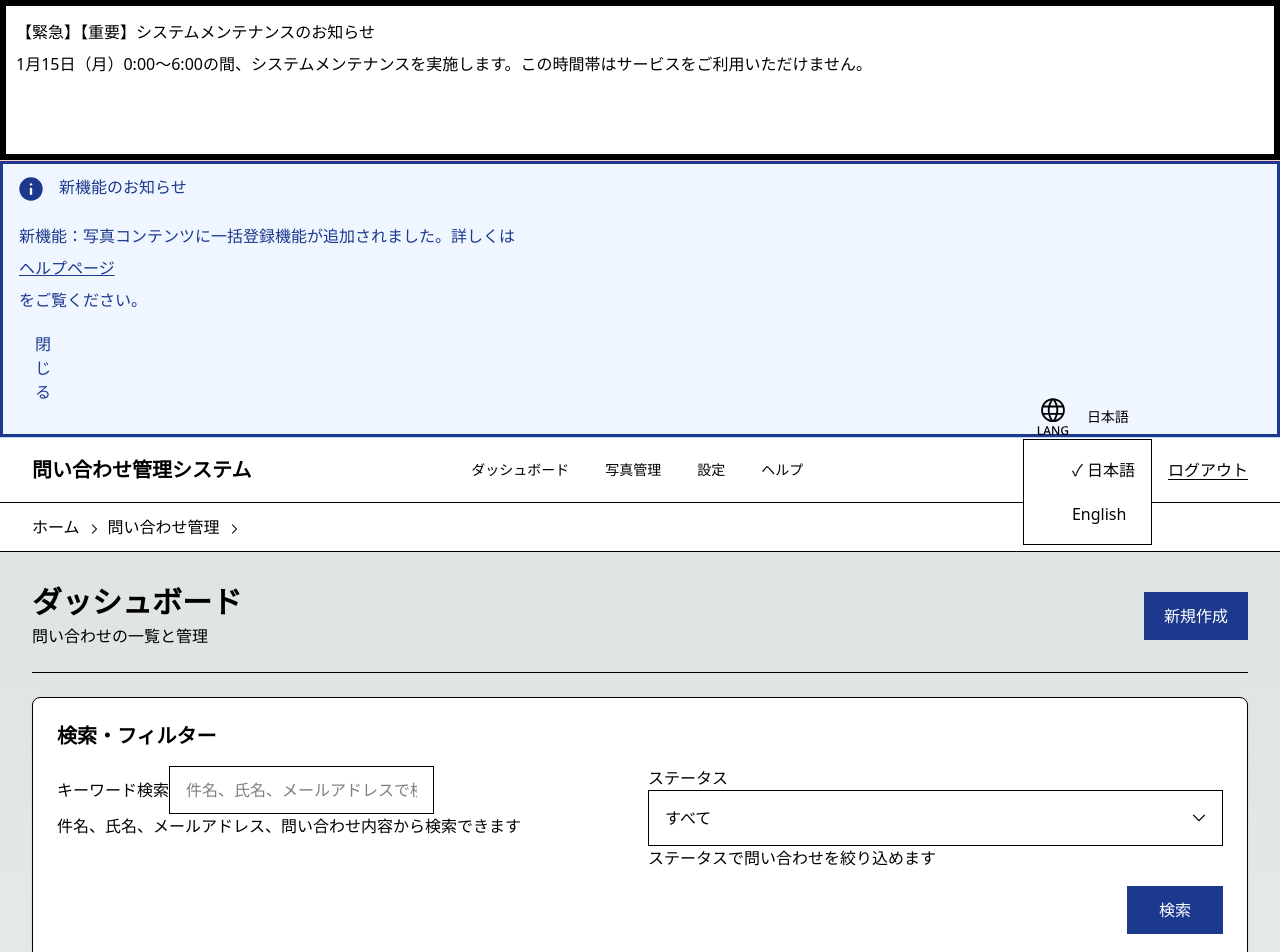
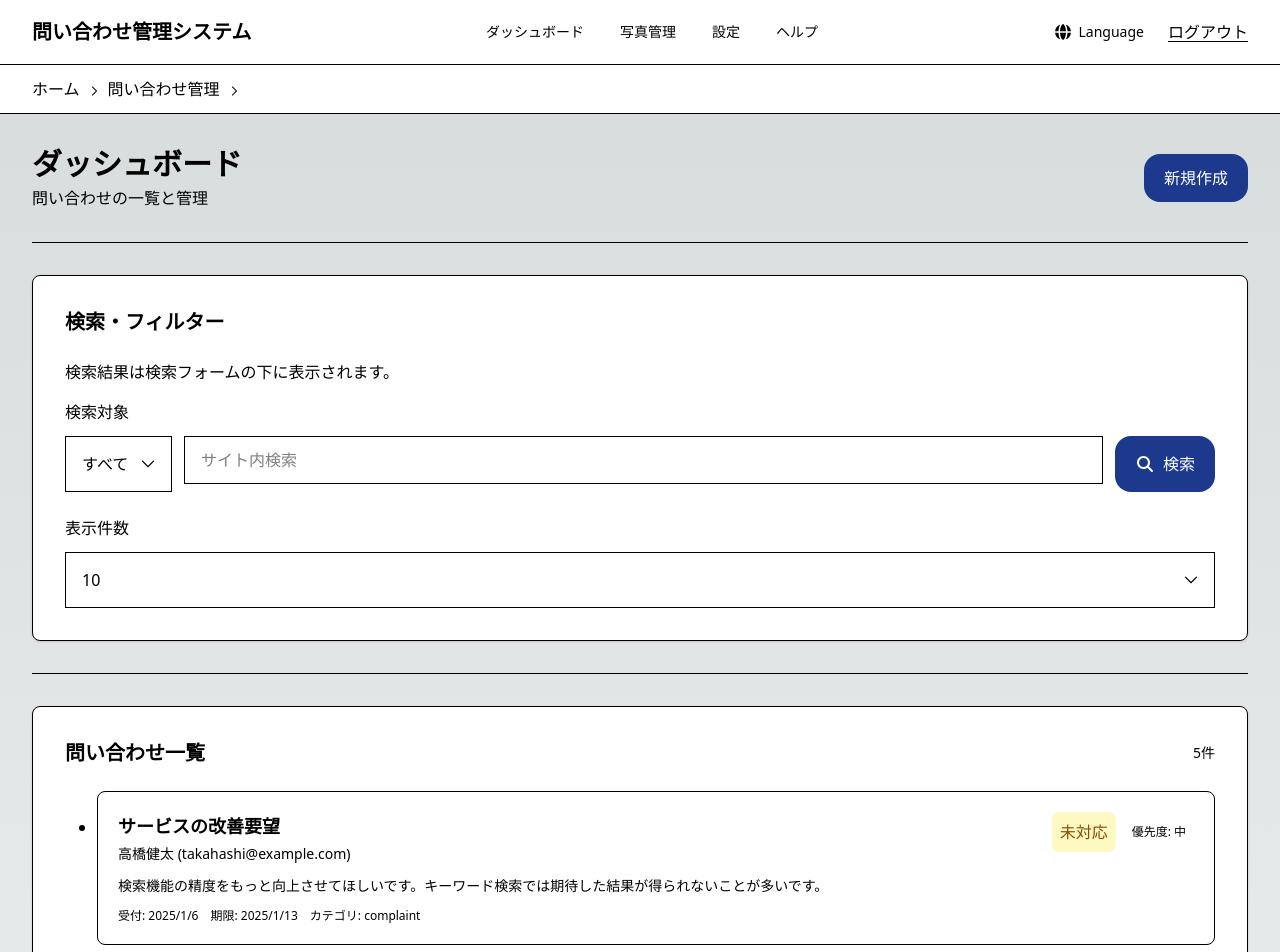
Before and after one commit to FooQoo/next-starter, a Next.js app: page /inquiry in a window 1280 px wide. Shown: the top 952 px of the page. Built offline with nearby package versions, Linux system fonts and the light colour scheme; what @heroui/react would draw is missing.

Commit message:
style: update spacing and padding for various components

```diff
--- a/src/app/inquiry/help/page.tsx
+++ b/src/app/inquiry/help/page.tsx
@@ -15,7 +15,7 @@ import {
 
 export default function HelpPage() {
   return (
-    <div className="space-y-6">
+    <div className="space-y-8">
       {/* ヘッダー */}
       <div>
         <h1 className="text-3xl font-bold text-sea-900">
@@ -29,18 +29,18 @@ export default function HelpPage() {
       <Divider />
 
       {/* クイックスタートガイド */}
-      <div className="bg-white p-6 rounded-lg shadow-sm border border-solid-gray-200">
-        <h2 className="text-2xl font-semibold text-sea-900 mb-4">
+      <div className="bg-white p-8 rounded-lg shadow-sm border border-solid-gray-200">
+        <h2 className="text-2xl font-semibold text-sea-900 mb-6">
           クイックスタートガイド
         </h2>
-        <div className="space-y-4">
+        <div className="space-y-6">
           <Blockquote>
             このガイドでは、問い合わせ管理システムの基本的な使い方を説明します。
             初めてご利用の方は、以下の手順に従って操作してください。
           </Blockquote>
 
-          <div className="mt-4">
-            <h3 className="font-semibold text-lg text-sea-800 mb-2">
+          <div>
+            <h3 className="font-semibold text-lg text-sea-800 mb-3">
               1. 新しい問い合わせを作成する
             </h3>
             <Ol className="ml-6 space-y-2">
@@ -52,8 +52,8 @@ export default function HelpPage() {
             </Ol>
           </div>
 
-          <div className="mt-4">
-            <h3 className="font-semibold text-lg text-sea-800 mb-2">
+          <div>
+            <h3 className="font-semibold text-lg text-sea-800 mb-3">
               2. 問い合わせを検索・フィルターする
             </h3>
             <Ol className="ml-6 space-y-2">
@@ -64,8 +64,8 @@ export default function HelpPage() {
             </Ol>
           </div>
 
-          <div className="mt-4">
-            <h3 className="font-semibold text-lg text-sea-800 mb-2">
+          <div>
+            <h3 className="font-semibold text-lg text-sea-800 mb-3">
               3. 問い合わせに対応する
             </h3>
             <Ol className="ml-6 space-y-2">
@@ -82,12 +82,12 @@ export default function HelpPage() {
       <Divider />
 
       {/* よくある質問 */}
-      <div className="bg-white p-6 rounded-lg shadow-sm border border-solid-gray-200">
-        <h2 className="text-2xl font-semibold text-sea-900 mb-4">
+      <div className="bg-white p-8 rounded-lg shadow-sm border border-solid-gray-200">
+        <h2 className="text-2xl font-semibold text-sea-900 mb-6">
           よくある質問（FAQ）
         </h2>
 
-        <div className="space-y-2">
+        <div className="space-y-3">
           {/* 基本操作に関するFAQ */}
           <Accordion>
             <AccordionSummary>
@@ -251,8 +251,8 @@ export default function HelpPage() {
       <Divider />
 
       {/* 追加情報 */}
-      <div className="bg-white p-6 rounded-lg shadow-sm border border-solid-gray-200">
-        <h2 className="text-2xl font-semibold text-sea-900 mb-4">追加情報</h2>
+      <div className="bg-white p-8 rounded-lg shadow-sm border border-solid-gray-200">
+        <h2 className="text-2xl font-semibold text-sea-900 mb-6">追加情報</h2>
 
         <Disclosure>
           <DisclosureSummary>システム要件</DisclosureSummary>
--- a/src/app/inquiry/layout.tsx
+++ b/src/app/inquiry/layout.tsx
@@ -1,6 +1,6 @@
 'use client';
 
-import { ReactNode, useState } from 'react';
+import { ReactNode, useState, useRef, useEffect } from 'react';
 import Link from 'next/link';
 import { usePathname } from 'next/navigation';
 import {
@@ -13,16 +13,10 @@ import {
   LanguageSelectorButton,
   LanguageSelectorMenu,
   LanguageSelectorMenuItem,
-  LanguageSelectorGlobeWithLabelIcon,
   UtilityLink,
-  NotificationBanner,
-  NotificationBannerBody,
-  NotificationBannerClose,
-  EmergencyBanner,
-  EmergencyBannerHeading,
-  EmergencyBannerBody,
-  EmergencyBannerButton,
 } from '@/components/atoms/digital-go-jp';
+import { FontAwesomeIcon } from '@fortawesome/react-fontawesome';
+import { faGlobe } from '@fortawesome/free-solid-svg-icons';
 import { ScrollToTopButton } from '@/components/atoms/digital-go-jp/v1/ScrollToTopButton';
 
 interface LayoutProps {
@@ -32,9 +26,29 @@ interface LayoutProps {
 export default function InquiryLayout({ children }: LayoutProps) {
   const pathname = usePathname();
   const [isMobileMenuOpen, setIsMobileMenuOpen] = useState(false);
-  const [isNotificationVisible, setIsNotificationVisible] = useState(true);
-  const [isEmergencyVisible, setIsEmergencyVisible] = useState(true);
   const [currentLanguage, setCurrentLanguage] = useState('ja');
+  const [isLanguageMenuOpen, setIsLanguageMenuOpen] = useState(false);
+  const languageSelectorRef = useRef<HTMLDivElement>(null);
+
+  // メニュー外クリック時の閉じる処理
+  useEffect(() => {
+    const handleClickOutside = (event: MouseEvent) => {
+      if (
+        languageSelectorRef.current &&
+        !languageSelectorRef.current.contains(event.target as Node)
+      ) {
+        setIsLanguageMenuOpen(false);
+      }
+    };
+
+    if (isLanguageMenuOpen) {
+      document.addEventListener('mousedown', handleClickOutside);
+    }
+
+    return () => {
+      document.removeEventListener('mousedown', handleClickOutside);
+    };
+  }, [isLanguageMenuOpen]);
 
   // パスからパンくずリストを生成
   const getBreadcrumbs = () => {
@@ -77,45 +91,6 @@ export default function InquiryLayout({ children }: LayoutProps) {
 
   return (
     <div className="min-h-screen flex flex-col bg-solid-gray-50">
-      {/* 緊急バナー */}
-      {isEmergencyVisible && (
-        <div className="bg-red-50 border-b border-red-200">
-          <EmergencyBanner>
-            <EmergencyBannerHeading level="h2">
-              【重要】システムメンテナンスのお知らせ
-            </EmergencyBannerHeading>
-            <EmergencyBannerBody>
-              1月15日（月）0:00〜6:00の間、システムメンテナンスを実施します。この時間帯はサービスをご利用いただけません。
-            </EmergencyBannerBody>
-            <EmergencyBannerButton onClick={() => setIsEmergencyVisible(false)}>
-              閉じる
-            </EmergencyBannerButton>
-          </EmergencyBanner>
-        </div>
-      )}
-
-      {/* 通知バナー */}
-      {isNotificationVisible && (
-        <div className="bg-blue-50 border-b border-blue-200">
-          <NotificationBanner
-            bannerStyle="standard"
-            type="info1"
-            title="新機能のお知らせ"
-          >
-            <NotificationBannerBody>
-              新機能：写真コンテンツに一括登録機能が追加されました。詳しくは
-              <Link href="/inquiry/help" className="underline">
-                ヘルプページ
-              </Link>
-              をご覧ください。
-            </NotificationBannerBody>
-            <NotificationBannerClose
-              onClick={() => setIsNotificationVisible(false)}
-            />
-          </NotificationBanner>
-        </div>
-      )}
-
       {/* ヘッダー */}
       <header className="bg-white border-b border-solid-gray-200 sticky top-0 z-50">
         <div className="max-w-7xl mx-auto px-4 sm:px-6 lg:px-8">
@@ -153,28 +128,36 @@ export default function InquiryLayout({ children }: LayoutProps) {
 
             {/* ユーティリティリンク */}
             <div className="flex items-center space-x-4">
-              <LanguageSelector>
+              <LanguageSelector ref={languageSelectorRef}>
                 <LanguageSelectorButton
                   aria-label="言語を選択"
-                  className="flex items-center space-x-2"
+                  aria-expanded={isLanguageMenuOpen}
+                  onClick={() => setIsLanguageMenuOpen(!isLanguageMenuOpen)}
+                  className="flex items-center gap-1.5 pr-2"
                 >
-                  <LanguageSelectorGlobeWithLabelIcon />
-                  <span className="text-sm">
-                    {currentLanguage === 'ja' ? '日本語' : 'English'}
-                  </span>
+                  <FontAwesomeIcon icon={faGlobe} className="w-4 h-4" />
+                  <span className="text-sm">Language</span>
                 </LanguageSelectorButton>
-                <LanguageSelectorMenu>
+                {isLanguageMenuOpen && (
+                  <LanguageSelectorMenu className="absolute top-full right-0 mt-1 z-50">
                     <LanguageSelectorMenuItem
-                    onClick={() => setCurrentLanguage('ja')}
+                      onClick={() => {
+                        setCurrentLanguage('ja');
+                        setIsLanguageMenuOpen(false);
+                      }}
                     >
                       {currentLanguage === 'ja' ? '✓ ' : ''}日本語
                     </LanguageSelectorMenuItem>
                     <LanguageSelectorMenuItem
-                    onClick={() => setCurrentLanguage('en')}
+                      onClick={() => {
+                        setCurrentLanguage('en');
+                        setIsLanguageMenuOpen(false);
+                      }}
                     >
                       {currentLanguage === 'en' ? '✓ ' : ''}English
                     </LanguageSelectorMenuItem>
                   </LanguageSelectorMenu>
+                )}
               </LanguageSelector>
               <UtilityLink href="/" className="hidden sm:block">
                 ログアウト
--- a/src/app/inquiry/page.tsx
+++ b/src/app/inquiry/page.tsx
@@ -2,6 +2,8 @@
 
 import { useEffect, useState } from 'react';
 import Link from 'next/link';
+import { FontAwesomeIcon } from '@fortawesome/react-fontawesome';
+import { faMagnifyingGlass } from '@fortawesome/free-solid-svg-icons';
 import {
   Button,
   Input,
@@ -157,7 +159,7 @@ export default function InquiryDashboard() {
   const currentInquiries = filteredInquiries.slice(startIndex, endIndex);
 
   return (
-    <div className="space-y-6">
+    <div className="space-y-8">
       {/* ヘッダー */}
       <div className="flex flex-col sm:flex-row justify-between items-start sm:items-center gap-4">
         <div>
@@ -174,50 +176,56 @@ export default function InquiryDashboard() {
       <Divider />
 
       {/* 検索・フィルターセクション */}
-      <div className="bg-white p-6 rounded-lg shadow-sm border border-solid-gray-200">
-        <h2 className="text-xl font-semibold text-sea-900 mb-4">
+      <div className="bg-white p-8 rounded-lg shadow-sm border border-solid-gray-200">
+        <h2 className="text-xl font-semibold text-sea-900 mb-6">
           検索・フィルター
         </h2>
-        <div className="space-y-4">
-          <div className="grid grid-cols-1 md:grid-cols-2 gap-4">
-            {/* 検索ボックス */}
-            <div>
-              <Label htmlFor="search">キーワード検索</Label>
-              <Input
-                id="search"
-                type="text"
-                placeholder="件名、氏名、メールアドレスで検索"
-                value={searchQuery}
-                onChange={(e) => setSearchQuery(e.target.value)}
-                onKeyPress={(e) => e.key === 'Enter' && handleSearch()}
-                blockSize="md"
-              />
-              <SupportText>
-                件名、氏名、メールアドレス、問い合わせ内容から検索できます
-              </SupportText>
-            </div>
+        <div className="space-y-6">
+          <SupportText className="mb-4">
+            検索結果は検索フォームの下に表示されます。
+          </SupportText>
 
-            {/* ステータスフィルター */}
-            <div>
-              <Label htmlFor="status-filter">ステータス</Label>
+          {/* 検索対象 */}
+          <div>
+            <Label className="mb-3 block">検索対象</Label>
+            <div className="flex gap-3">
               <Select
                 id="status-filter"
                 value={statusFilter}
                 onChange={handleStatusFilterChange}
+                className="w-40"
               >
                 <option value="all">すべて</option>
                 <option value="pending">未対応</option>
                 <option value="in-progress">対応中</option>
                 <option value="completed">完了</option>
               </Select>
-              <SupportText>ステータスで問い合わせを絞り込めます</SupportText>
+              <Input
+                id="search"
+                type="text"
+                placeholder="サイト内検索"
+                value={searchQuery}
+                onChange={(e) => setSearchQuery(e.target.value)}
+                onKeyPress={(e) => e.key === 'Enter' && handleSearch()}
+                blockSize="md"
+                className="flex-1"
+              />
+              <Button size="md" variant="solid-fill" onClick={handleSearch}>
+                <FontAwesomeIcon icon={faMagnifyingGlass} className="mr-2" />
+                検索
+              </Button>
             </div>
           </div>
 
-          <div className="flex justify-end">
-            <Button size="md" variant="solid-fill" onClick={handleSearch}>
-              検索
-            </Button>
+          {/* 表示件数 */}
+          <div>
+            <Label className="mb-3 block">表示件数</Label>
+            <Select className="w-40">
+              <option value="10">10</option>
+              <option value="20">20</option>
+              <option value="50">50</option>
+              <option value="100">100</option>
+            </Select>
           </div>
         </div>
       </div>
@@ -225,8 +233,8 @@ export default function InquiryDashboard() {
       <Divider />
 
       {/* 問い合わせ一覧 */}
-      <div className="bg-white p-6 rounded-lg shadow-sm border border-solid-gray-200">
-        <div className="flex justify-between items-center mb-4">
+      <div className="bg-white p-8 rounded-lg shadow-sm border border-solid-gray-200">
+        <div className="flex justify-between items-center mb-6">
           <h2 className="text-xl font-semibold text-sea-900">問い合わせ一覧</h2>
           <span className="text-sm text-solid-gray-600">
             {filteredInquiries.length}件
@@ -242,15 +250,15 @@ export default function InquiryDashboard() {
             問い合わせが見つかりませんでした
           </div>
         ) : (
-          <div className="space-y-4">
-            <Ul className="space-y-3">
+          <div className="space-y-6">
+            <Ul className="space-y-4">
               {currentInquiries.map((inquiry) => (
                 <li
                   key={inquiry.id}
-                  className="border border-solid-gray-200 rounded-lg p-4 hover:bg-solid-gray-50 transition-colors"
+                  className="border border-solid-gray-200 rounded-lg p-5 hover:bg-solid-gray-50 transition-colors"
                 >
                   <Link href={`/inquiry/${inquiry.id}`}>
-                    <div className="space-y-2">
+                    <div className="space-y-3">
                       <div className="flex flex-col sm:flex-row sm:justify-between sm:items-start gap-2">
                         <div className="flex-1">
                           <h3 className="font-semibold text-sea-900 text-lg">
@@ -345,11 +353,11 @@ export default function InquiryDashboard() {
       <Divider />
 
       {/* FAQセクション */}
-      <div className="bg-white p-6 rounded-lg shadow-sm border border-solid-gray-200">
-        <h2 className="text-xl font-semibold text-sea-900 mb-4">
+      <div className="bg-white p-8 rounded-lg shadow-sm border border-solid-gray-200">
+        <h2 className="text-xl font-semibold text-sea-900 mb-6">
           よくある質問
         </h2>
-        <div className="space-y-2">
+        <div className="space-y-3">
           <Accordion>
             <AccordionSummary>
               問い合わせのステータスを変更するには？
--- a/src/components/atoms/digital-go-jp/Button/Button.tsx
+++ b/src/components/atoms/digital-go-jp/Button/Button.tsx
@@ -54,10 +54,10 @@ export const buttonVariantStyle: { [key in ButtonVariant]: string } = {
 };
 
 export const buttonSizeStyle: { [key in ButtonSize]: string } = {
-  lg: 'min-w-[calc(136/16*1rem)] min-h-14 rounded-8 px-4 py-3 text-oln-16B-100',
-  md: 'min-w-24 min-h-12 rounded-8 px-4 py-2 text-oln-16B-100',
-  sm: 'relative min-w-20 min-h-9 rounded-6 px-3 py-0.5 text-oln-16B-100 after:absolute after:inset-x-0 after:-inset-y-full after:m-auto after:h-[44px]',
-  xs: 'relative min-w-18 min-h-7 rounded-4 px-2 py-0.5 text-oln-14B-100 after:absolute after:inset-x-0 after:-inset-y-full after:m-auto after:h-[44px]',
+  lg: 'min-w-[calc(136/16*1rem)] min-h-14 rounded-16 px-4 py-3 text-oln-16B-100',
+  md: 'min-w-24 min-h-12 rounded-16 px-4 py-2 text-oln-16B-100',
+  sm: 'relative min-w-20 min-h-9 rounded-12 px-3 py-0.5 text-oln-16B-100 after:absolute after:inset-x-0 after:-inset-y-full after:m-auto after:h-[44px]',
+  xs: 'relative min-w-18 min-h-7 rounded-8 px-2 py-0.5 text-oln-14B-100 after:absolute after:inset-x-0 after:-inset-y-full after:m-auto after:h-[44px]',
 };
 
 export type ButtonProps = {
@@ -95,6 +95,7 @@ export const Button = forwardRef<HTMLButtonElement, ButtonProps>(
       <button
         className={classNames}
         onClick={props['aria-disabled'] ? handleDisabled : props.onClick}
+        style={{ borderRadius: '16px', ...props.style }}
         {...rest}
         ref={ref}
       >
--- a/src/components/atoms/digital-go-jp/LanguageSelector/LanguageSelector.tsx
+++ b/src/components/atoms/digital-go-jp/LanguageSelector/LanguageSelector.tsx
@@ -1,13 +1,18 @@
-import type { ComponentProps } from 'react';
+import { forwardRef, type ComponentProps } from 'react';
 
 export type LanguageSelectorProps = ComponentProps<'div'>;
 
-export const LanguageSelector = (props: LanguageSelectorProps) => {
+export const LanguageSelector = forwardRef<
+  HTMLDivElement,
+  LanguageSelectorProps
+>((props, ref) => {
   const { children, className, ...rest } = props;
 
   return (
-    <div className={`group relative ${className ?? ''}`} {...rest}>
+    <div className={`group relative ${className ?? ''}`} ref={ref} {...rest}>
       {children}
     </div>
   );
-};
+});
+
+LanguageSelector.displayName = 'LanguageSelector';
--- a/src/components/atoms/digital-go-jp/LanguageSelector/parts/Button.tsx
+++ b/src/components/atoms/digital-go-jp/LanguageSelector/parts/Button.tsx
@@ -11,7 +11,7 @@ export const LanguageSelectorButton = forwardRef<
   return (
     <button
       className={`
-          flex w-fit gap-1 items-center px-2 min-h-[calc(44/16*1rem)] text-oln-16N-100 text-solid-gray-800 rounded-8
+          flex w-fit gap-1 items-center min-h-[calc(44/16*1rem)] text-oln-16N-100 text-solid-gray-800 rounded-8
           hover:bg-solid-gray-50 hover:underline hover:underline-offset-[calc(3/16*1rem)]
           focus-visible:outline focus-visible:outline-4 focus-visible:outline-black focus-visible:outline-offset-[calc(2/16*1rem)] focus-visible:ring-[calc(2/16*1rem)] focus-visible:ring-yellow-300 focus-visible:bg-yellow-300
           ${className ?? ''}
--- a/src/components/atoms/digital-go-jp/LanguageSelector/parts/MenuItem.tsx
+++ b/src/components/atoms/digital-go-jp/LanguageSelector/parts/MenuItem.tsx
@@ -27,16 +27,6 @@ export const LanguageSelectorMenuItem = forwardRef<
         ref={ref}
         {...rest}
       >
-        <svg
-          aria-hidden={true}
-          className="invisible flex-none group-data-[current]/menu-item:visible"
-          fill="currentColor"
-          height="24"
-          viewBox="0 0 24 24"
-          width="24"
-        >
-          <path d="m9.5 18-5.7-5.7 1.5-1.4 4.2 4.3L18.7 6l1.4 1.4L9.5 18Z" />
-        </svg>
         {children}
       </a>
     </li>
```
Also changed, not shown: src/app/inquiry/new/page.tsx (+43 -31 lines), src/app/inquiry/settings/page.tsx (+29 -25 lines). Lines whose indentation alone changed are shown as unchanged.
